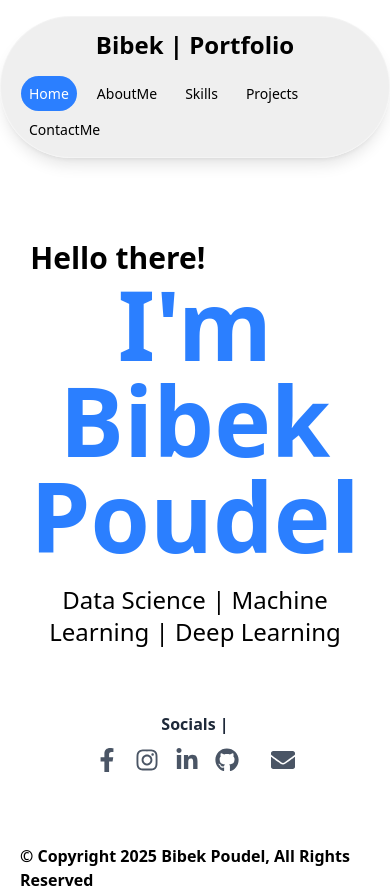
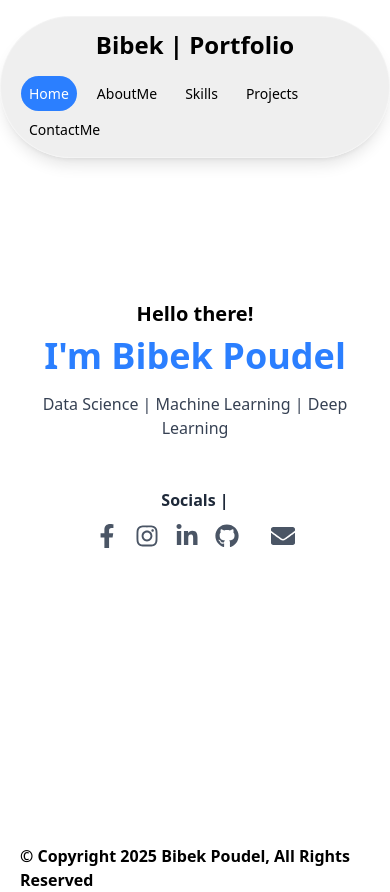
Before and after one commit to Bibek-Poudel8/Portfolio-website, a React (Vite) app: page / in a window 390 px wide. Built offline with nearby package versions, Linux system fonts and the light colour scheme.

Commit message:
skills, about, home responsive fix

```diff
--- a/src/components/AboutMe.jsx
+++ b/src/components/AboutMe.jsx
@@ -6,7 +6,7 @@ const AboutMe = () => {
     return (
         <section
 
-            className="px-4 sm:px-10 w-full flex flex-col lg:flex-row py-20 justify-center items-center
+            className="pt-[185px] sm:pt-[200px] px-4 sm:px-10 w-full flex flex-col lg:flex-row py-20 justify-center items-center
                     max-w-7xl mx-auto min-h-screen gap-10">
 
 
--- a/src/components/Home.jsx
+++ b/src/components/Home.jsx
@@ -5,20 +5,19 @@ const Home = () => {
   return (
     <div className='min-h-screen flex flex-col'>
       <section
-        className="px-10 pt-60 w-full flex gap-12 flex-col
-                   justify-center items-center align-center
-                   mb-16 lg:mt-10 max-w-5xl mx-auto lg:gap-0 h-auto">
-        <div className="flex-1 flex flex-col justify-center items-center gap-5">
+        className="pt-[300px] sm:pt-[280px] px-4 sm:px-8 w-full flex flex-col
+             justify-center items-center mb-16 max-w-5xl mx-auto gap-8 sm:gap-12">
+        <div className="flex-1 flex flex-col justify-center items-center gap-4 sm:gap-6 text-center">
           <div>
 
-            <h4 className="text-left text-3xl font-bold">
+            <h4 className="text-xl sm:text-2xl md:text-3xl font-bold">
               Hello there!
             </h4>
-            <h2 className="text-center text-blue-500 text-8xl font-bold">
+            <h2 className="text-blue-500 text-4xl sm:text-6xl md:text-7xl lg:text-8xl font-bold mt-2">
               I'm Bibek Poudel
             </h2>
           </div>
-          <p className='text-center text-2xl'>
+          <p className="text-base sm:text-lg md:text-2xl text-gray-700 max-w-2xl">
             Data Science | Machine Learning | Deep Learning
           </p>
 
--- a/src/components/Skills.jsx
+++ b/src/components/Skills.jsx
@@ -2,7 +2,7 @@ import React from 'react'
 
 const Skills = () => {
   return (
-    <section className="w-full min-h-screen flex items-center justify-center ">
+    <section className=" pt-[180px] sm:pt-[20px] w-full min-h-screen flex items-center justify-center ">
       <div className="w-full max-w-5xl bg-gray-200/70 backdrop-blur-sm p-10 rounded-xl shadow-lg">
         <h2 className="text-4xl font-bold text-center mb-12 text-gray-800">Skills</h2>
 
```
